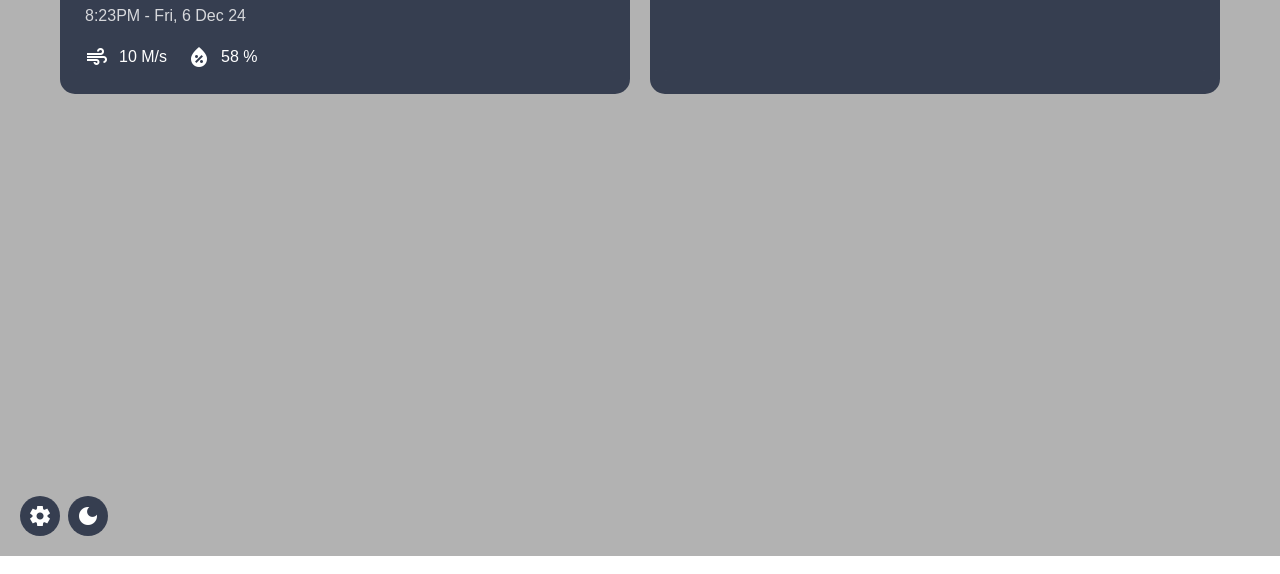
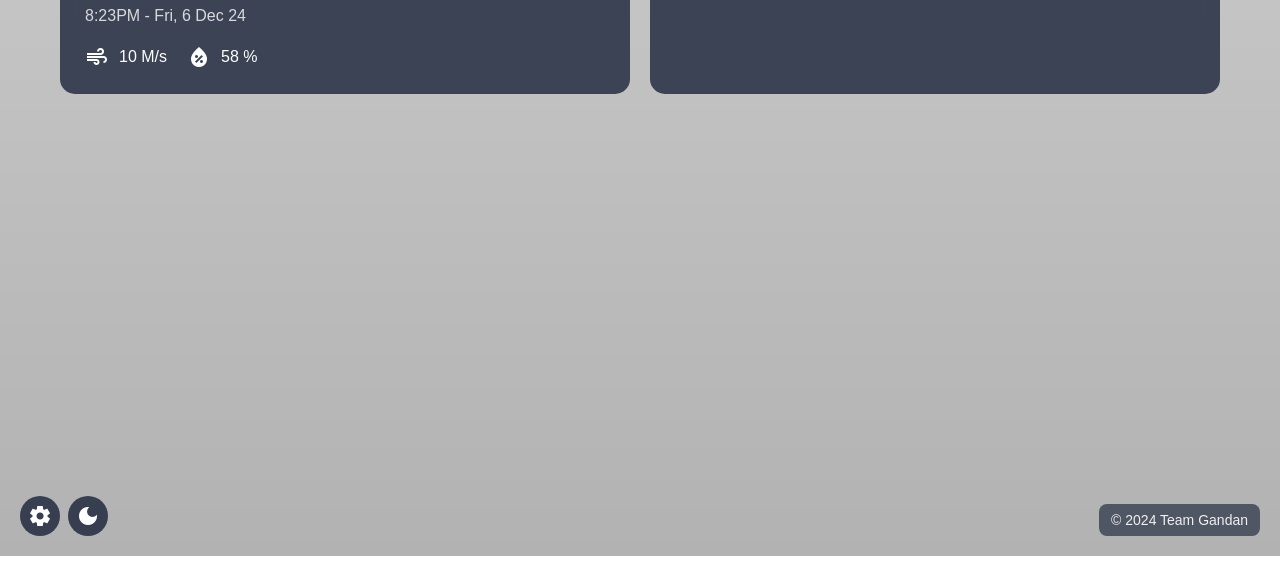
Before and after one commit to ERDENE-Ariunbilig/WeatehrAPI, a plain HTML site: page index.html in a window 1280 px wide. Shown: the part 244-818 px from the top of the page. Drawn offline with nearby package versions, Linux system fonts and the light colour scheme; no server answers.

Commit message:
Update style.css

```diff
--- a/css/style.css
+++ b/css/style.css
@@ -42,6 +42,26 @@ body {
     position: relative;
 }
 
+/* Add a pseudo-element for smooth transitions */
+body::after {
+    content: '';
+    position: fixed;
+    top: 0;
+    left: 0;
+    width: 100%;
+    height: 100%;
+    background-size: cover;
+    background-position: center;
+    opacity: 0;
+    transition: opacity 1.5s ease-in-out;
+    z-index: 0;
+    pointer-events: none;
+}
+
+body.transitioning::after {
+    opacity: 1;
+}
+
 /* Background overlay */
 body::before {
     content: '';
@@ -50,8 +70,12 @@ body::before {
     left: 0;
     width: 100%;
     height: 100%;
-    background: rgba(0, 0, 0, 0.3);
+    background: linear-gradient(
+        rgba(0, 0, 0, 0.2),
+        rgba(0, 0, 0, 0.3)
+    );
     z-index: 1;
+    pointer-events: none;
 }
 
 /* Container */
@@ -686,3 +710,28 @@ body::before {
         font-size: 14px;
     }
 }
+
+/* Add at the end of the file */
+footer {
+    position: fixed;
+    bottom: 20px;
+    right: 20px;
+    color: var(--text-color);
+    font-size: 14px;
+    z-index: 1000;
+    opacity: 0.8;
+    backdrop-filter: blur(10px);
+    padding: 8px 12px;
+    border-radius: 8px;
+    background: var(--panel-bg);
+}
+
+/* Add to your existing media queries for mobile responsiveness */
+@media screen and (max-width: 768px) {
+    footer {
+        bottom: 15px;
+        right: 15px;
+        font-size: 12px;
+        padding: 6px 10px;
+    }
+}
```
